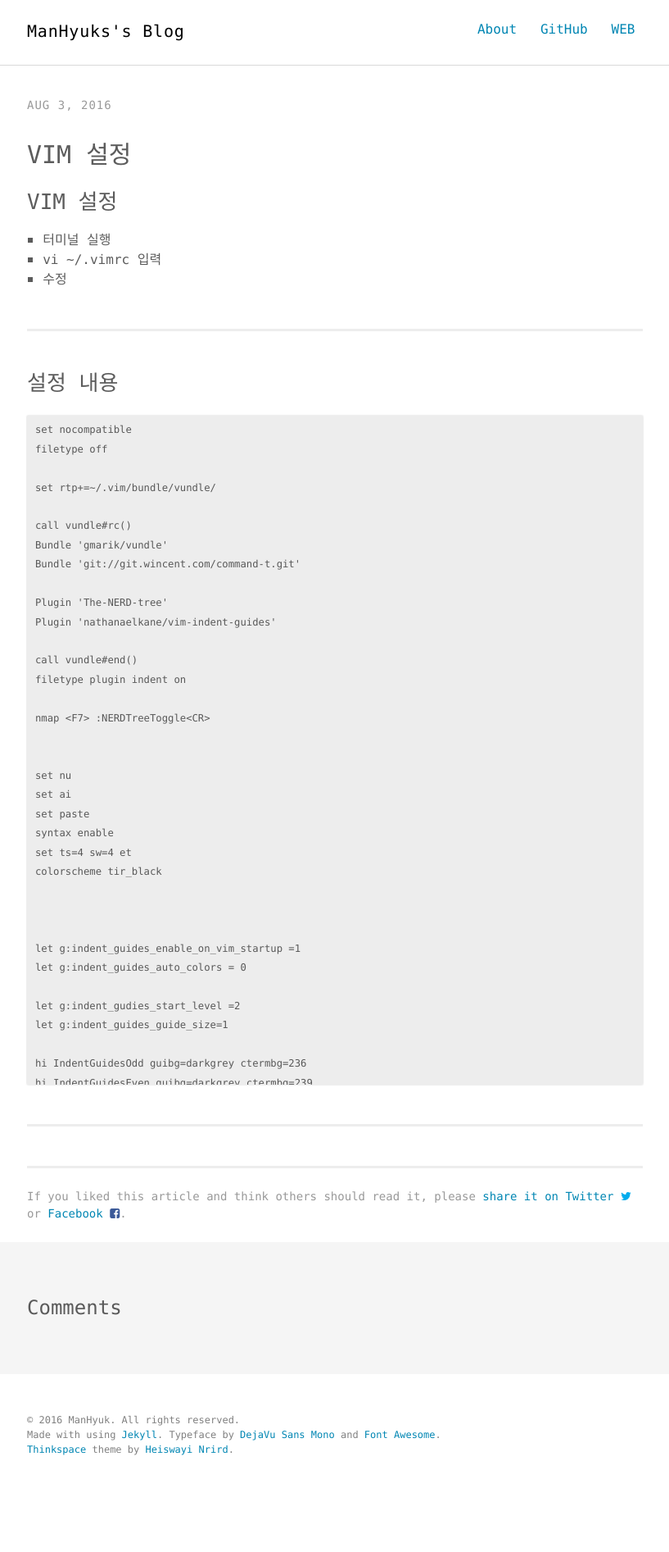
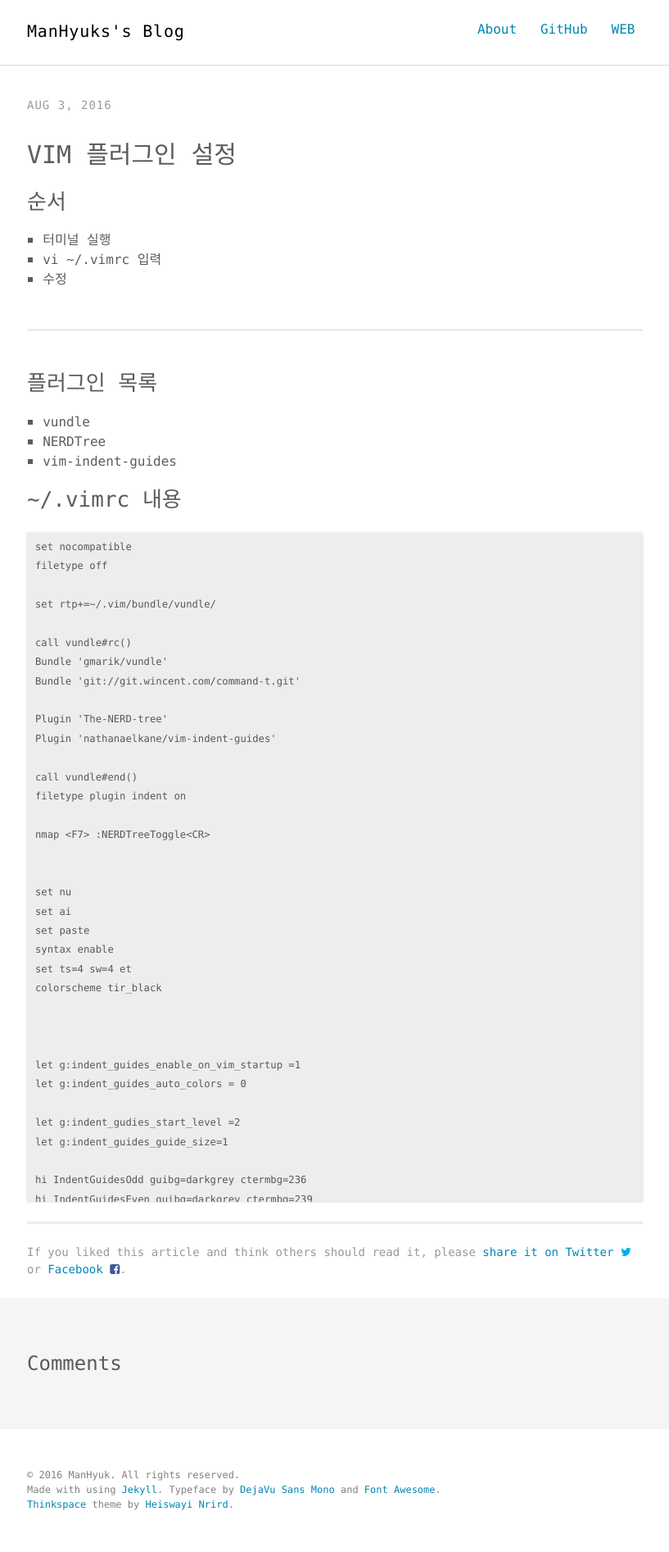
Before and after one commit to ManHyuk/ManHyuk.github.io, a Jekyll site: the page built from _posts/2016-08-03-Vim-Setting.md, in a window 1280 px wide. Shown: the whole page at 82% size, without its empty margins (231-1048 px from the left). Built offline with Jekyll 4.4.1, drawn with Linux system fonts in a browser that asks for light colours; comment, search, counter and statistics services are not loaded; before the commit the page ends 1826 px from its top, so only the background shows below that.

Commit message:
vim setting.md edit

````diff
--- a/_posts/2016-08-03-Vim-Setting.md
+++ b/_posts/2016-08-03-Vim-Setting.md
@@ -1,19 +1,28 @@
 ---
 layout: post
-title: "VIM 설정"
+title: "VIM 플러그인 설정"
 comments: true
 description: ""
 keywords: ""
 ---
 
-## VIM 설정
+
+## 순서
+
 1. 터미널 실행
 2. vi ~/.vimrc 입력
 3. 수정
 
 <div class='divider'></div>
 
-## 설정 내용
+## 플러그인 목록
+
+1. vundle
+2. NERDTree
+3. vim-indent-guides
+
+
+## ~/.vimrc 내용
 
 ```
 set nocompatible
@@ -53,5 +62,3 @@ hi IndentGuidesOdd guibg=darkgrey ctermbg=236
 hi IndentGuidesEven guibg=darkgrey ctermbg=239
 
 ```
-
-<div class='divider'></div>
````
